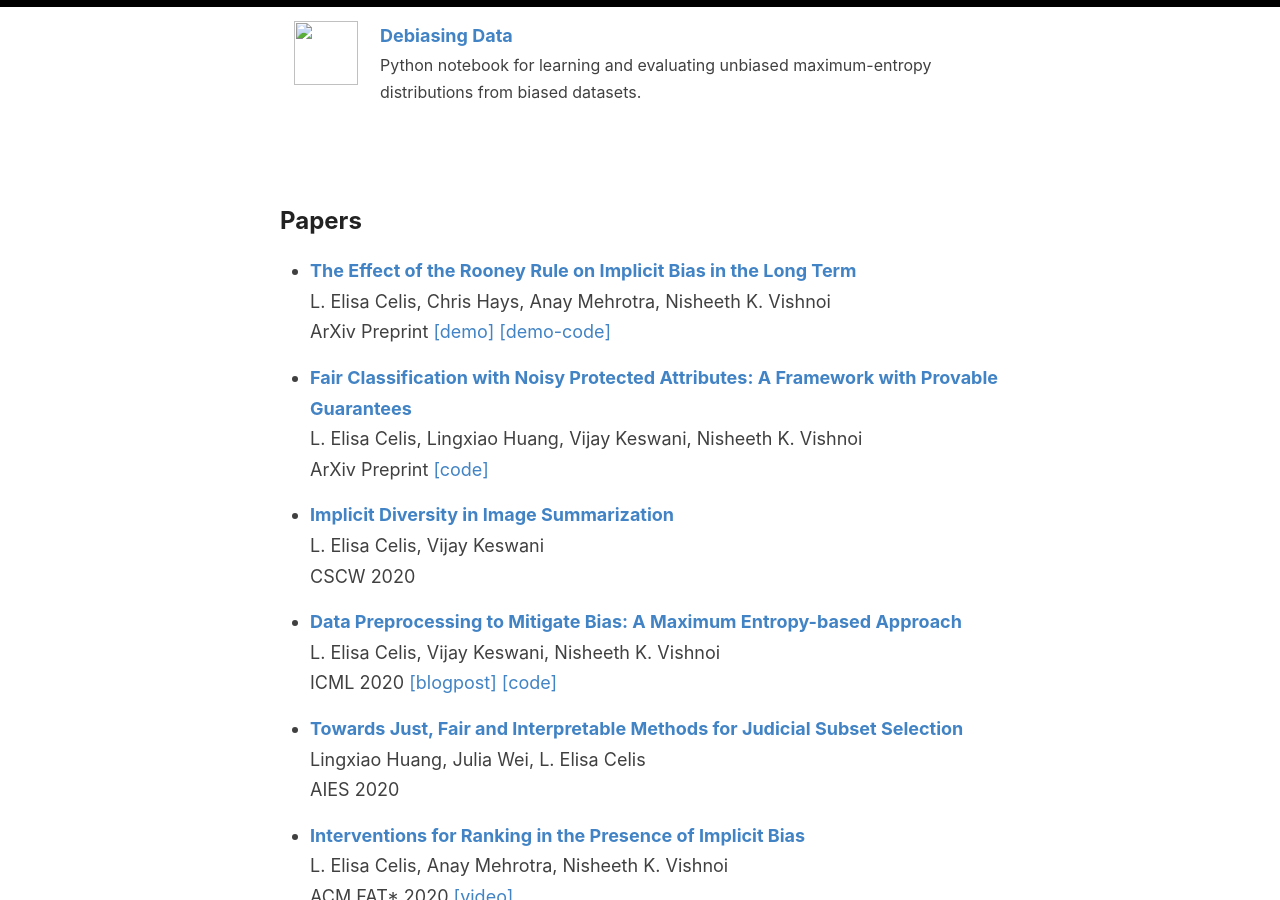
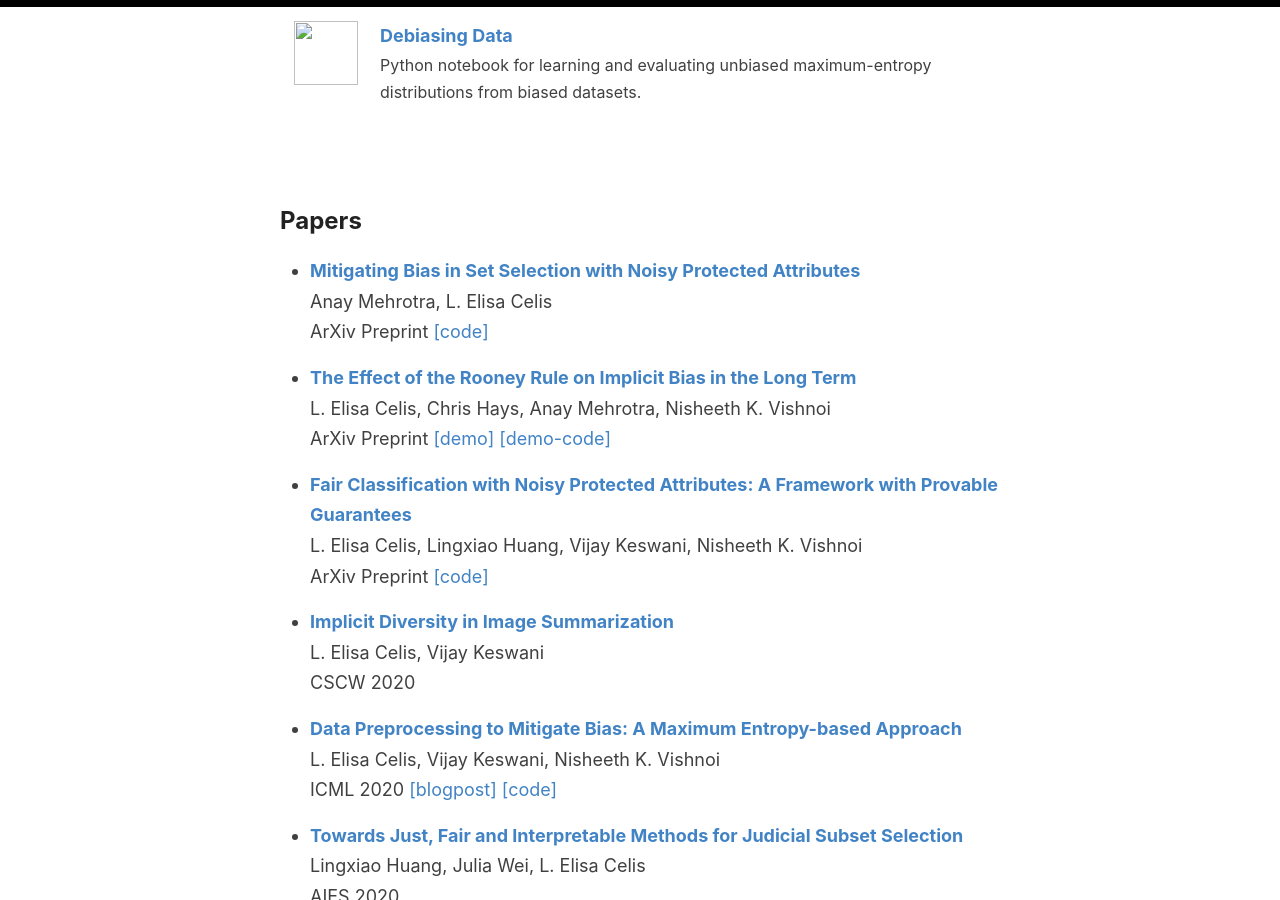
Before and after one commit to controlling-bias/controlling-bias.github.io, a Jekyll site: the page built from _posts/2020-07-23-papers.md, in a window 1280 px wide and 900 px high, scrolled down 1303 px. Built offline with Jekyll 4.4.1, drawn with Linux system fonts in a browser that asks for light colours.

Commit message:
Update 2020-07-23-papers.md

```diff
--- a/_posts/2020-07-23-papers.md
+++ b/_posts/2020-07-23-papers.md
@@ -1,6 +1,10 @@
 ---
 layout: default
 ---
+
+*	[<b>Mitigating Bias in Set Selection with Noisy Protected Attributes</b>](https://arxiv.org/abs/2011.04219)\\
+	Anay Mehrotra, L. Elisa Celis\\
+	ArXiv Preprint [[code]](https://github.com/AnayMehrotra/Noisy-Fair-Subset-Selection)
 
 *	[<b>The Effect of the Rooney Rule on Implicit Bias in the Long Term</b>](https://arxiv.org/abs/2010.10992)\\
 	L. Elisa Celis, Chris Hays, Anay Mehrotra, Nisheeth K. Vishnoi\\
```
